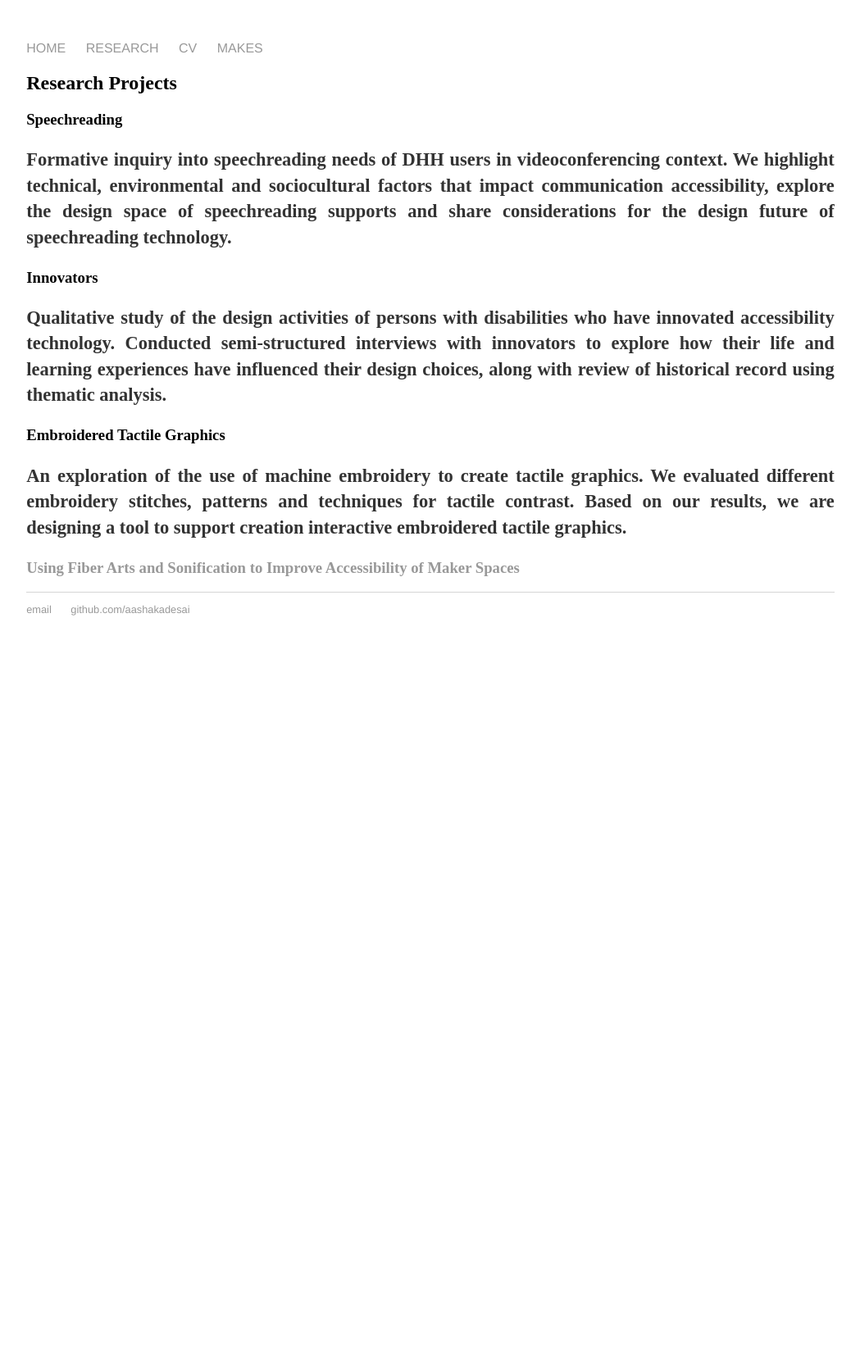
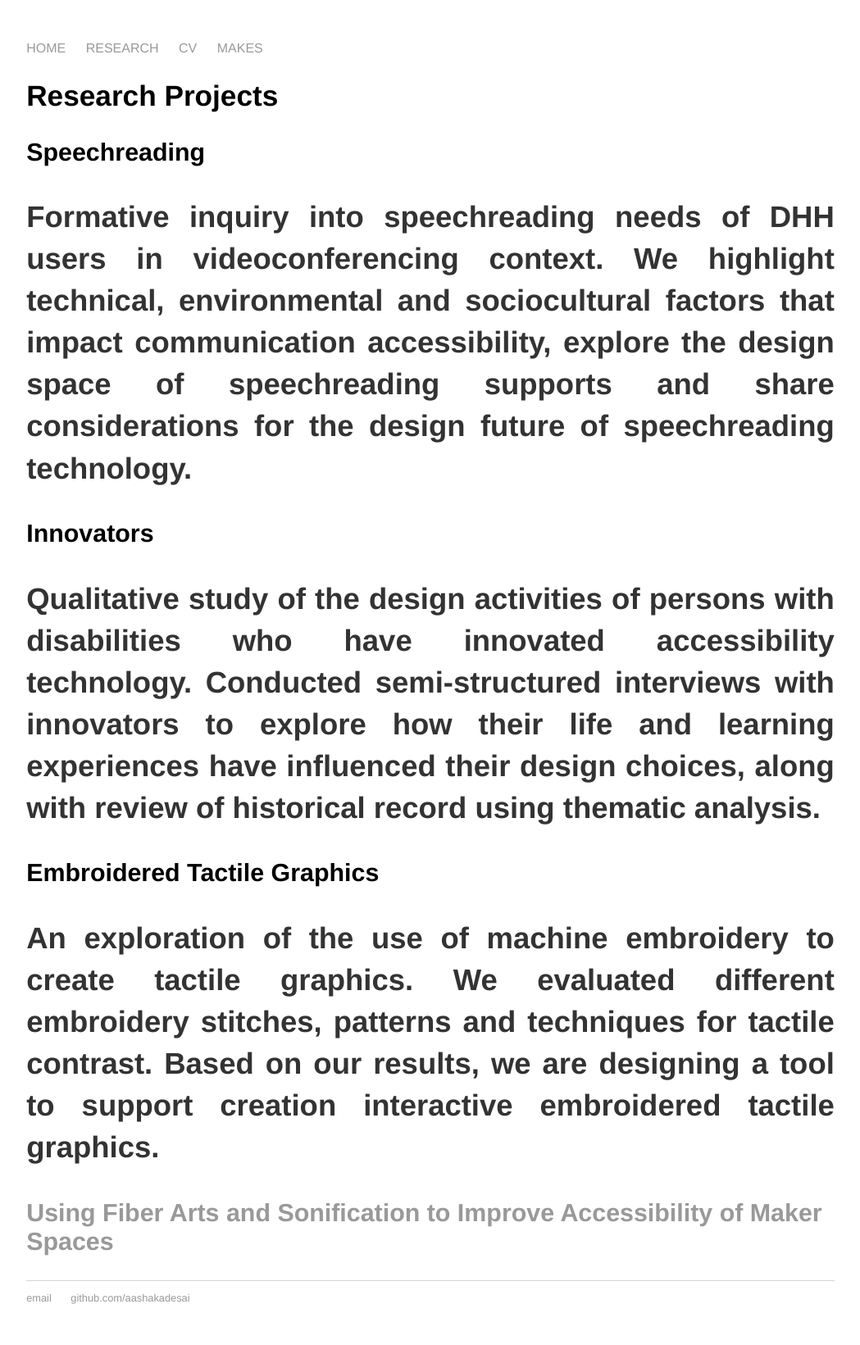
Before and after one commit to aashakadesai/aashakadesai.github.io, a Jekyll site: the page built from research/index.html, in a window 1280 px wide. Shown: the whole page at 82% size, without its empty margins (115-1164 px from the left). Built offline with Jekyll 4.4.1, drawn with Linux system fonts in a browser that asks for light colours; before the commit the page ends 900 px from its top, so only the background shows below that.

Commit message:
Update main.css

```diff
--- a/css/main.css
+++ b/css/main.css
@@ -26,6 +26,14 @@
     font-size: 2.5em;
     font-family:'Helvetica', 'Arial', 'Sans-Serif';
 }
+h2 {
+    font-size: 2.2em;
+    font-family:'Helvetica', 'Arial', 'Sans-Serif';
+}
+h3 {
+    font-size: 1.9em;
+    font-family:'Helvetica', 'Arial', 'Sans-Serif';
+}
 p {
     font-size: 1.2em;
     line-height: 1.4em;
```
